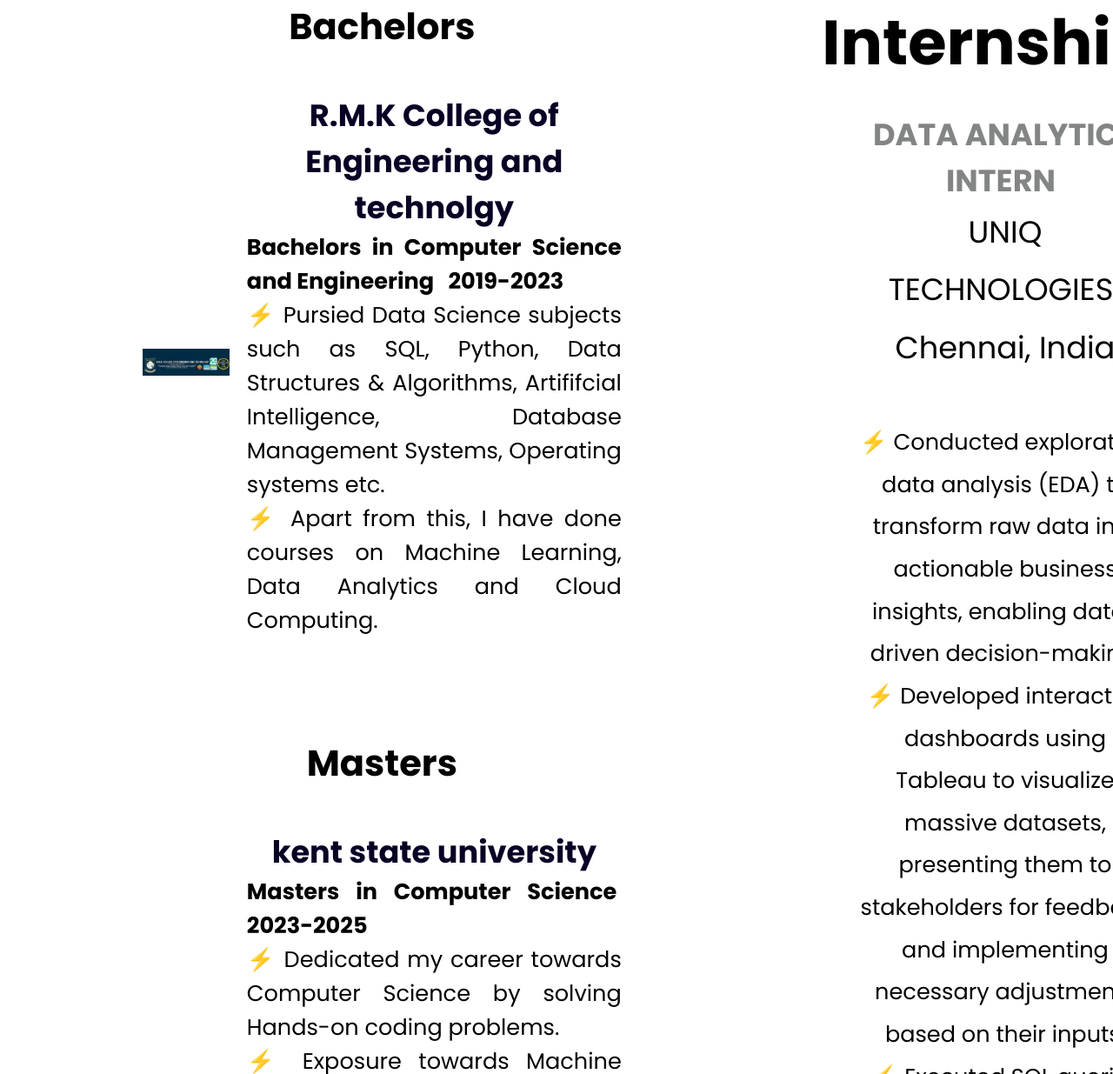
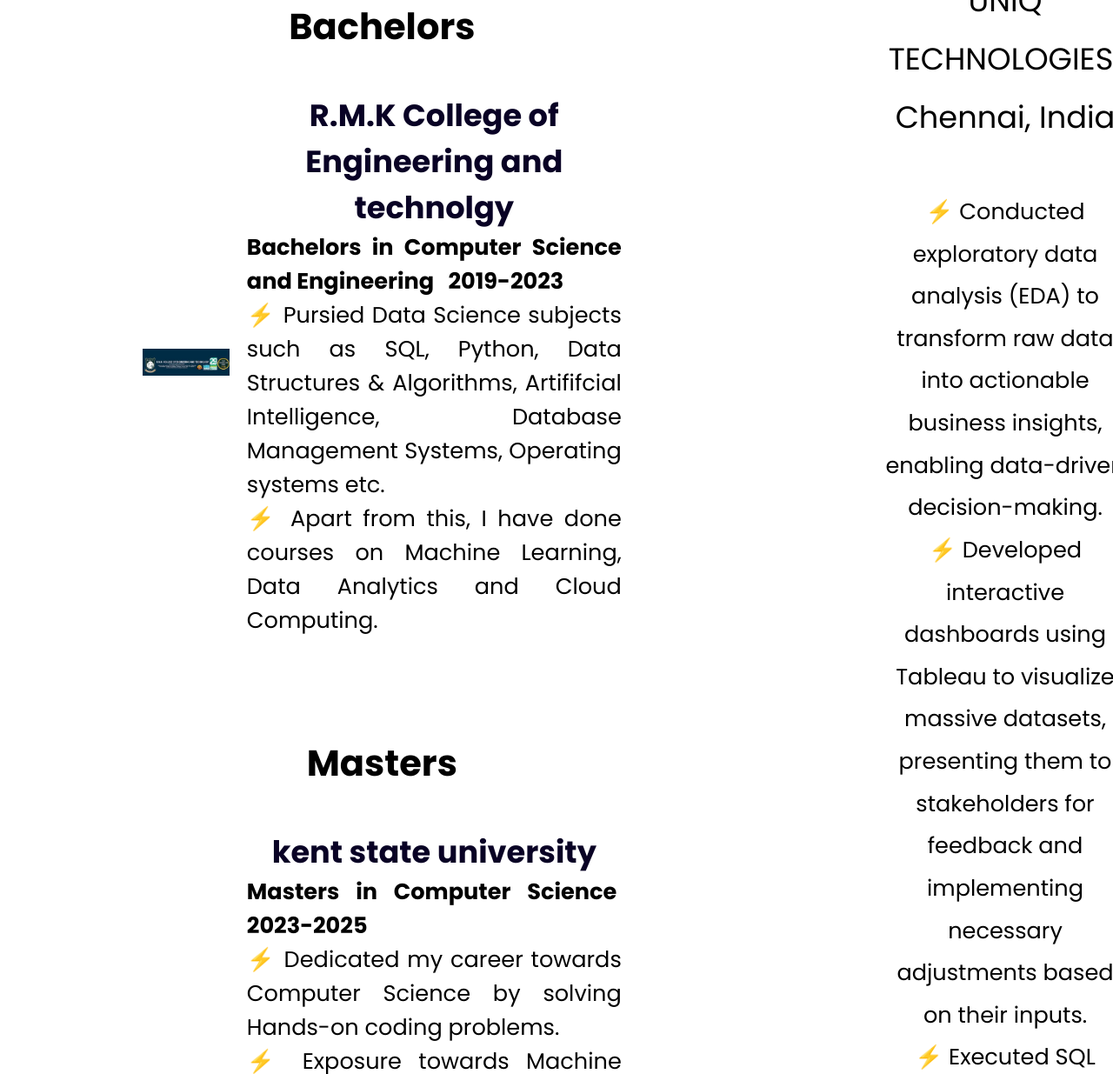
Before and after one commit to prasanthsainitta/Portfolio, a plain HTML site: page index.html in a window 1280 px wide. Shown: the part 755-1990 px from the top of the page at 87% size. Drawn offline with nearby package versions, Linux system fonts and the light colour scheme.

Commit message:
Update style.css

```diff
--- a/css/style.css
+++ b/css/style.css
@@ -25,7 +25,7 @@
     align-items: center; /* Center content */
     text-align: center;
     width: fit-content; /* Adjust width based on content */
-    max-width: 80%; /* Ensure it doesn't stretch too much */
+    max-width: 40%; /* Ensure it doesn't stretch too much */
     margin: auto;
 }
 
```
